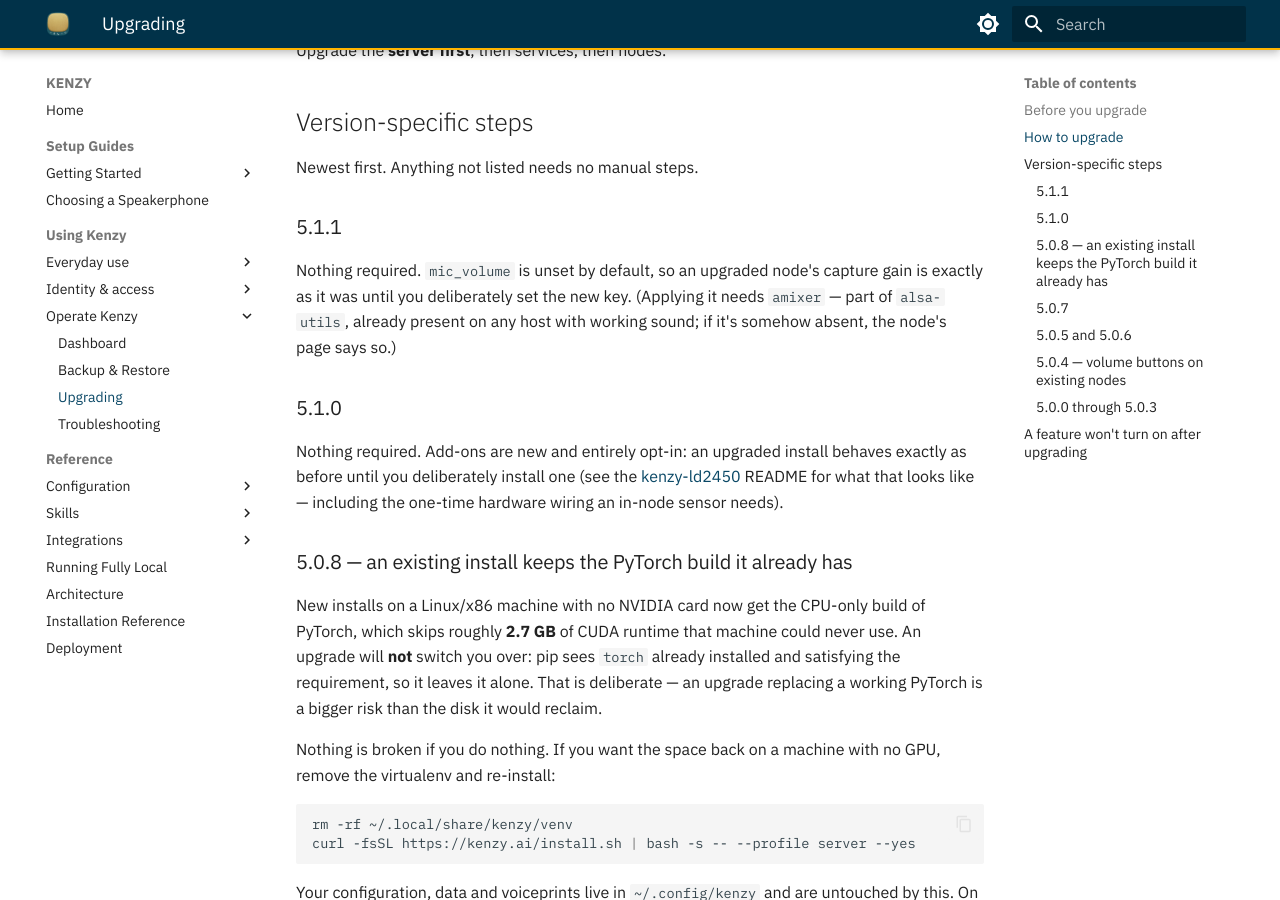
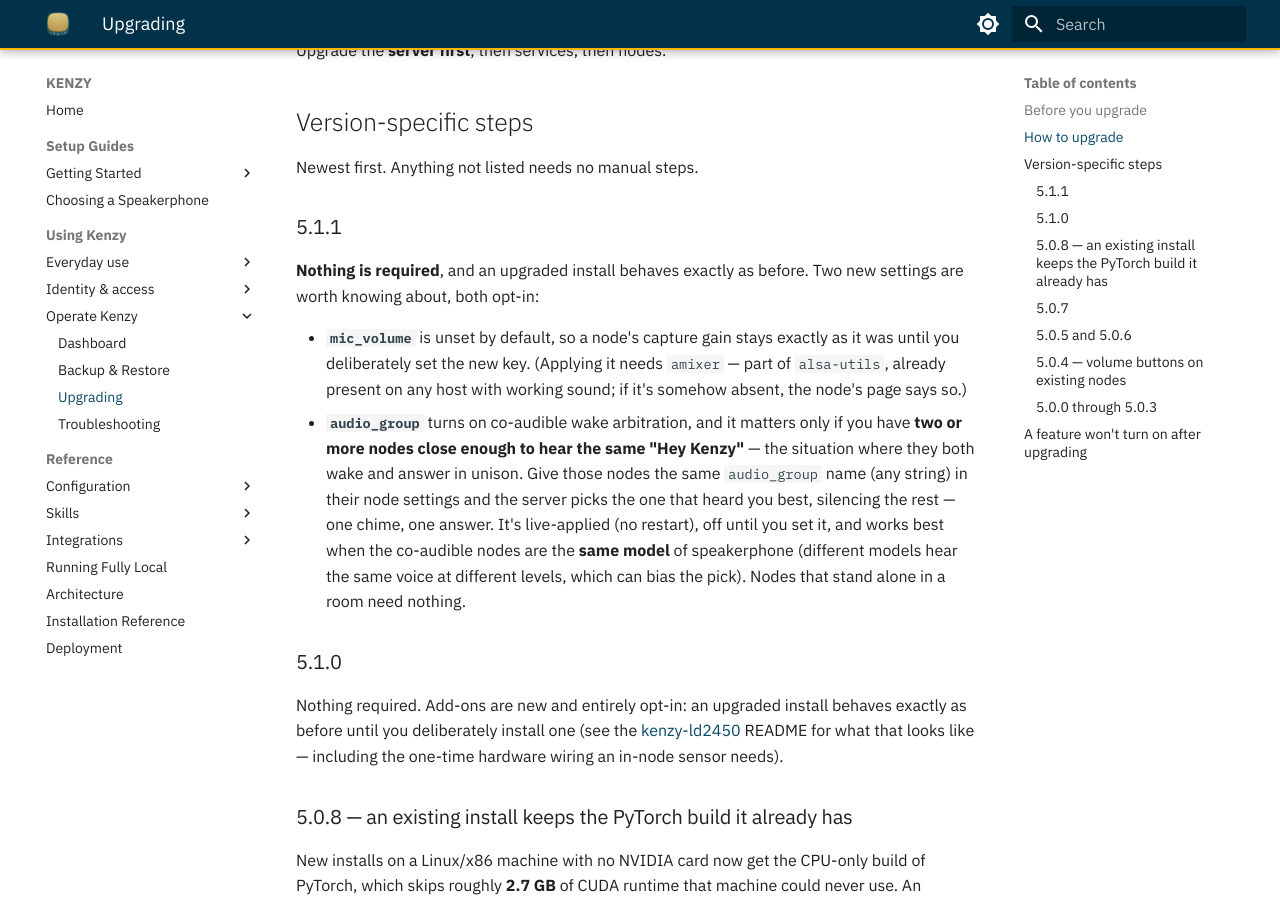
Before and after one commit to lnxusr1/kenzy, an MkDocs documentation site: the page built from docs/upgrading.md, in a window 1280 px wide and 900 px high, scrolled down 877 px. Built offline with MkDocs 1.6.1 and Material for MkDocs 9.7.7, drawn with Linux system fonts in a browser that asks for light colours.

Commit message:
Docs update

```diff
--- a/docs/upgrading.md
+++ b/docs/upgrading.md
@@ -34,10 +34,22 @@
 
 ### 5.1.1
 
-Nothing required. `mic_volume` is unset by default, so an upgraded node's
-capture gain is exactly as it was until you deliberately set the new key.
-(Applying it needs `amixer` — part of `alsa-utils`, already present on any
-host with working sound; if it's somehow absent, the node's page says so.)
+**Nothing is required**, and an upgraded install behaves exactly as before. Two
+new settings are worth knowing about, both opt-in:
+
+- **`mic_volume`** is unset by default, so a node's capture gain stays exactly as
+  it was until you deliberately set the new key. (Applying it needs `amixer` —
+  part of `alsa-utils`, already present on any host with working sound; if it's
+  somehow absent, the node's page says so.)
+- **`audio_group`** turns on co-audible wake arbitration, and it matters only if
+  you have **two or more nodes close enough to hear the same "Hey Kenzy"** — the
+  situation where they both wake and answer in unison. Give those nodes the same
+  `audio_group` name (any string) in their node settings and the server picks the
+  one that heard you best, silencing the rest — one chime, one answer. It's
+  live-applied (no restart), off until you set it, and works best when the
+  co-audible nodes are the **same model** of speakerphone (different models hear
+  the same voice at different levels, which can bias the pick). Nodes that stand
+  alone in a room need nothing.
 
 ### 5.1.0
 
```
